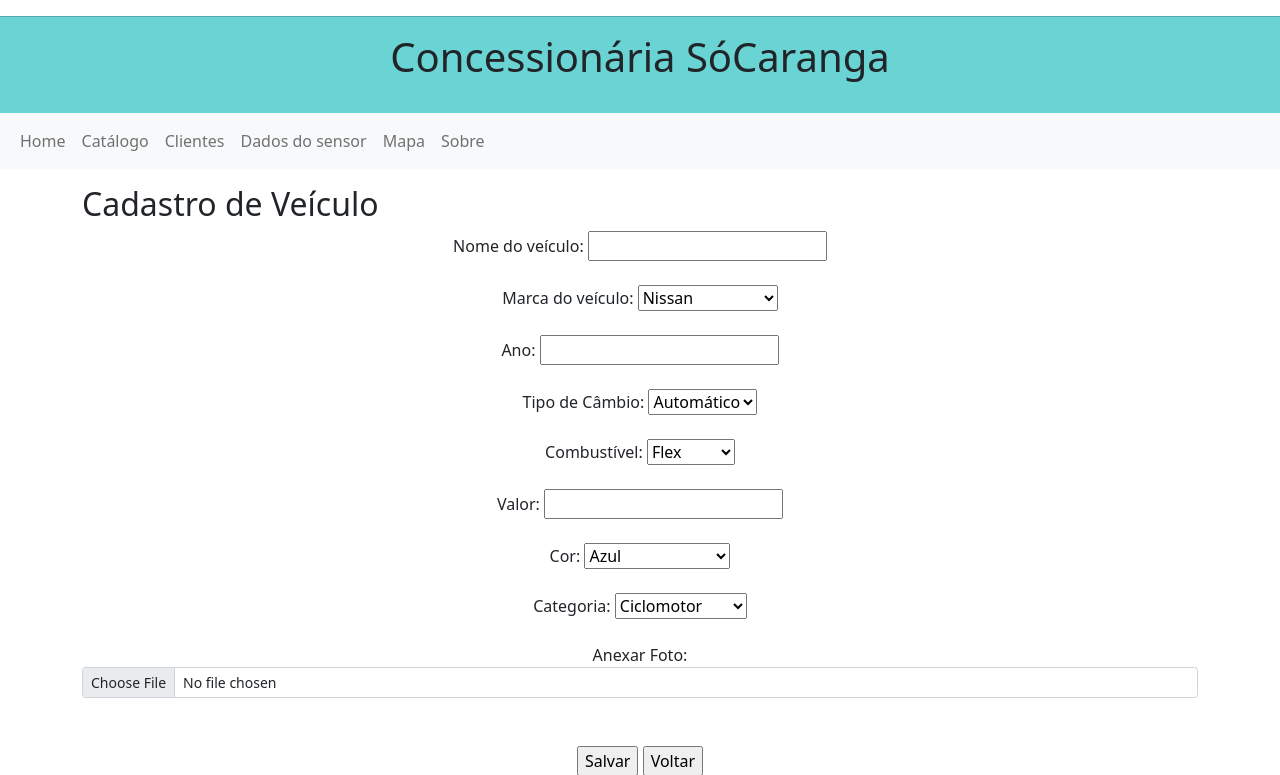
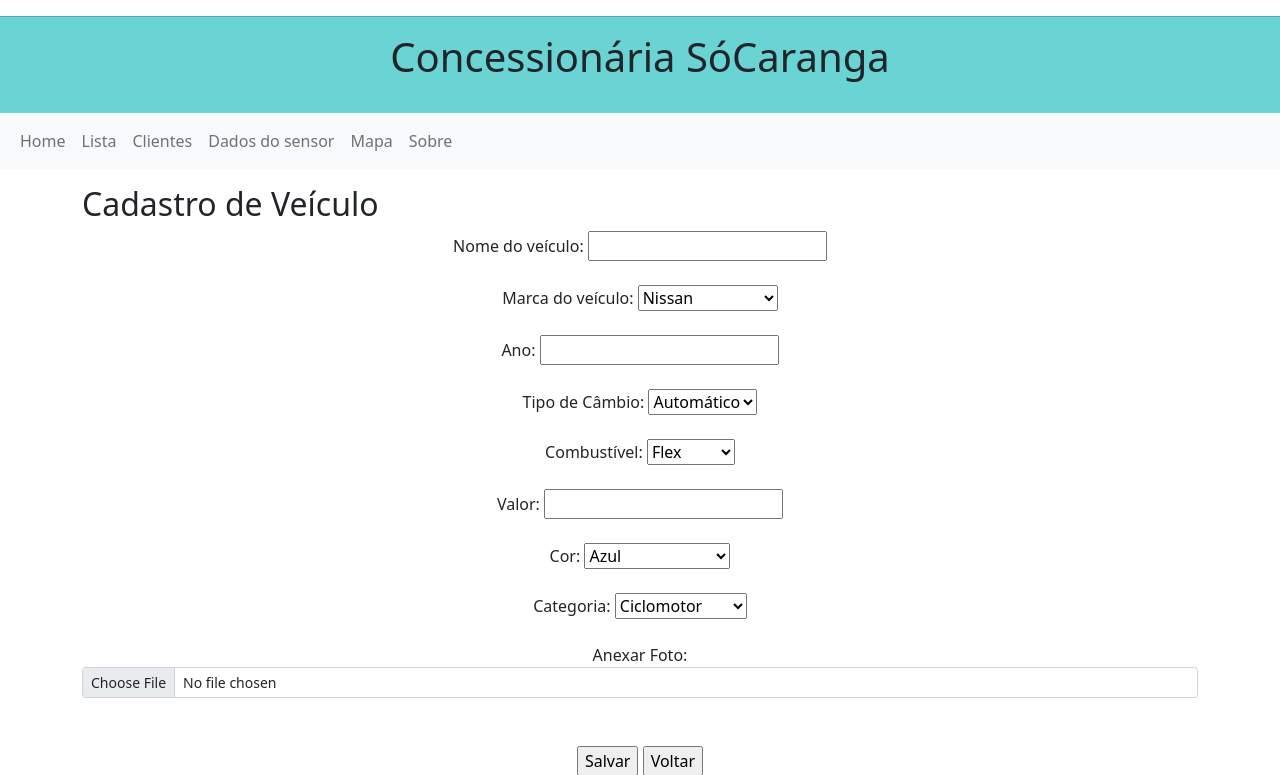
Before and after one commit to leodorini/socaranga, a PHP site: page /cadastrar.php in a window 1280 px wide. Shown: the top 775 px of the page. Run offline with PHP 8.4, Linux system fonts and the light colour scheme; data comes from the database, SQL or seed files in the repository.

Commit message:
mudanca nome catalogo

```diff
--- a/menu.php
+++ b/menu.php
@@ -31,7 +31,7 @@
                 <a href="index.php" class="nav-link">Home</a>
             </li>
             <li class="nav-item">
-                <a href="listar_carro.php" class="nav-link">Catálogo</a>
+                <a href="listar_carro.php" class="nav-link">Lista</a>
             </li>
             <li class="nav-item">
                 <a href="listar_cliente.php" class="nav-link">Clientes</a>
```
